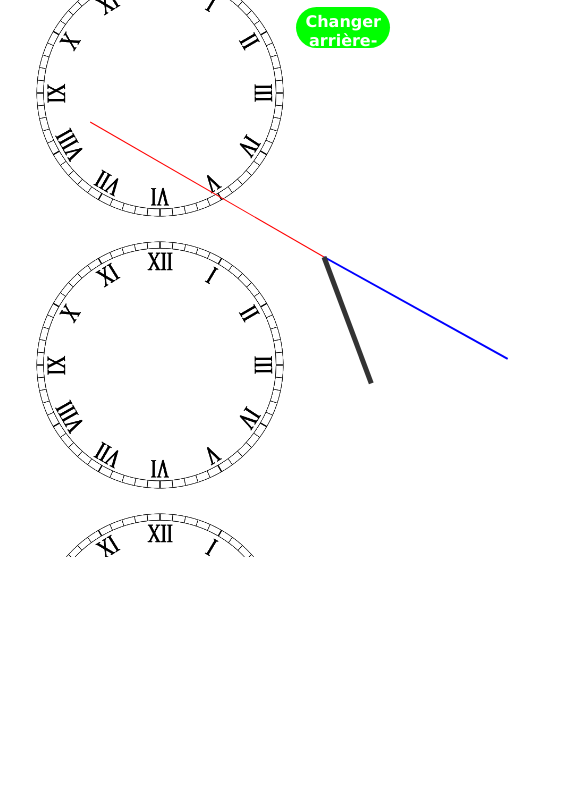
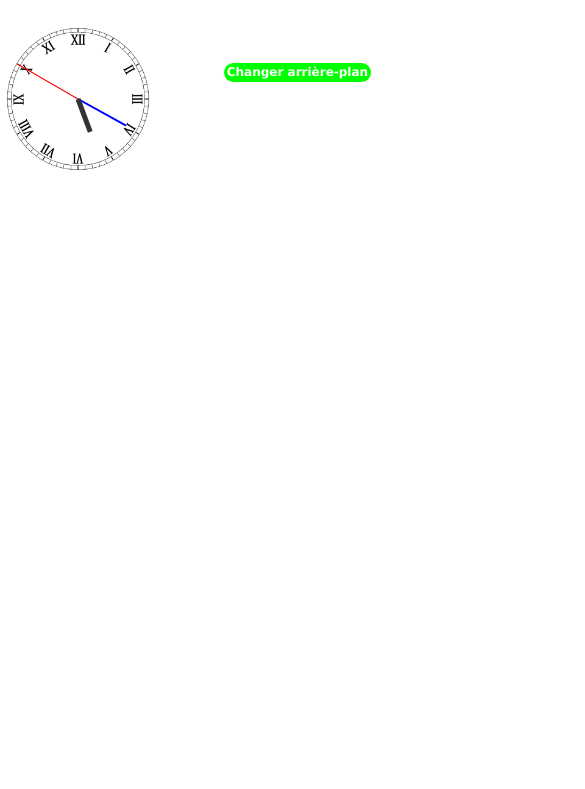
Before and after one commit to MelvDouc/horloge-mecanique.github.io, a plain HTML site: page index.html in a window 390 px wide. Shown: the part 68-857 px from the top of the page, 585 px wide, since content can reach past the window. Drawn offline with Linux system fonts and the light colour scheme.

Commit message:
added responsiveness

```diff
--- a/index.html
+++ b/index.html
@@ -10,20 +10,20 @@
 
 <body>
 
+    <h1>Horloge mécanique</h1>
+
     <div class="container">
 
         <div id="horloge">
-            <div class="cadre">
+            <div class="aiguille">
             </div>
-            <div class="cadre">
+            <div class="aiguille">
             </div>
-            <div class="cadre">
+            <div class="aiguille">
             </div>
         </div>
 
-        <div>
-            <button id="bg-btn">Changer arrière-plan</button>
-        </div>
+        <button id="bg-btn" onclick="changerImage()">Changer arrière-plan</button>
 
     </div>
 
--- a/main.js
+++ b/main.js
@@ -1,9 +1,9 @@
-let temps = setInterval(obtenirTemps, 1000)
+let temps = setInterval(rotationAiguilles, 1000)
 
-function obtenirTemps() {
-    let secondes = document.querySelector('.cadre:nth-child(1)');
-    let minutes = document.querySelector('.cadre:nth-child(2)');
-    let heures = document.querySelector('.cadre:nth-child(3)');
+function rotationAiguilles() {
+    let secondes = document.querySelector('.aiguille:nth-child(1)');
+    let minutes = document.querySelector('.aiguille:nth-child(2)');
+    let heures = document.querySelector('.aiguille:nth-child(3)');
     let d = new Date();
     let s = d.getSeconds();
     let m = d.getMinutes();
@@ -21,7 +21,6 @@ function obtenirTemps() {
 //\\
 
 const horloge = document.querySelector('#horloge');
-const bgBtn = document.querySelector('#bg-btn');
 const arrierePlans = ['clock-arabic.gif', 'clock-arabic2.jpg', 'clock-arabic3.png', 'clock-no-numbers.png', 'clock-roman.png'];
 let index = 0;
 
@@ -29,5 +28,3 @@ function changerImage() {
     index = (++index % arrierePlans.length);
     horloge.style.backgroundImage = `url('./img/${arrierePlans[index]}')`;
 }
-
-bgBtn.addEventListener('click', changerImage);
--- a/style.css
+++ b/style.css
@@ -7,49 +7,67 @@ body {
     padding: 0;
 }
 
+/*  */
+
+h1 {
+    margin-top: 0;
+    padding: .42em;
+    background-color: teal;
+    color: white;
+    font-family: Verdana, Geneva, Tahoma, sans-serif;
+    text-align: center;
+}
+
+/*  */
+
 .container {
-    margin-top: 25px;
-    margin-left: 1.5em;
-    display: flex;
-    justify-content: space-around;
+    width: 95%;
+    min-height: 100vh;
+    margin: 1.5rem auto 0 auto;
+    position: relative;
 }
 
 #horloge {
-    position: relative;
+    /* border: 1px solid black; */
+    position: absolute;
+    left: 0;
+    top: 0;
     z-index: 0;
-    width: 600px;
-    height: 600px;
+    width: 40%;
+    padding-top: 40%;
     background-image: url('./img/clock-roman.png');
+    background-repeat: no-repeat;
     background-size: contain;
 }
 
-.cadre {
+.aiguille {
+    /* border: 1px dashed darkgreen; */
     position: absolute;
+    left: 0;
     top: 0;
-    left: 0;
-    width: 600px;
-    height: 600px;
+    width: 100%;
+    padding-top: 100%;
 }
 
-.cadre::before {
+.aiguille::before {
     content: '';
     position: absolute;
-    bottom: 300px;
+    bottom: 50%;
     left: 50%;
     transform: translateX(-50%);
 }
 
-.cadre:nth-child(1)::before {
+.aiguille:nth-child(1)::before {
     height: 45%;
     border-left: 1px solid red;
 }
 
-.cadre:nth-child(2)::before {
+.aiguille:nth-child(2)::before {
     height: 35%;
     border-left: 2px solid blue;
 }
 
-.cadre:nth-child(3)::before {
+.aiguille:nth-child(3)::before {
     height: 22.5%;
     border-left: 5px solid #333;
 }
@@ -58,17 +76,17 @@ body {
 
 button {
     all: initial;
+    padding: .5em .8em;
     background-color: lime;
     color: #fff;
-    height: 30px;
+    text-align: center;
+    font-size: 1em;
+    font-weight: bold;
+    font-family: Verdana, sans-serif;
     border-radius: 30px;
-    font-family: Verdana;
-    font-weight: bold;
-    text-align: center;
-    margin-top: 50px;
-    padding: .33em .55em;
-    position: relative;
-    z-index: 1;
+    position: absolute;
+    right: 5%;
+    top: 5%;
 }
 
 button:hover {
@@ -79,3 +97,14 @@ button:hover {
 button:active {
     transform: scale(.92);
 }
+
+@media screen and (max-width: 992px){
+    .container {
+        width: 100%;
+    }
+
+    button {
+        padding: .2em;
+        font-size: 12px;
+    }
+}
```
